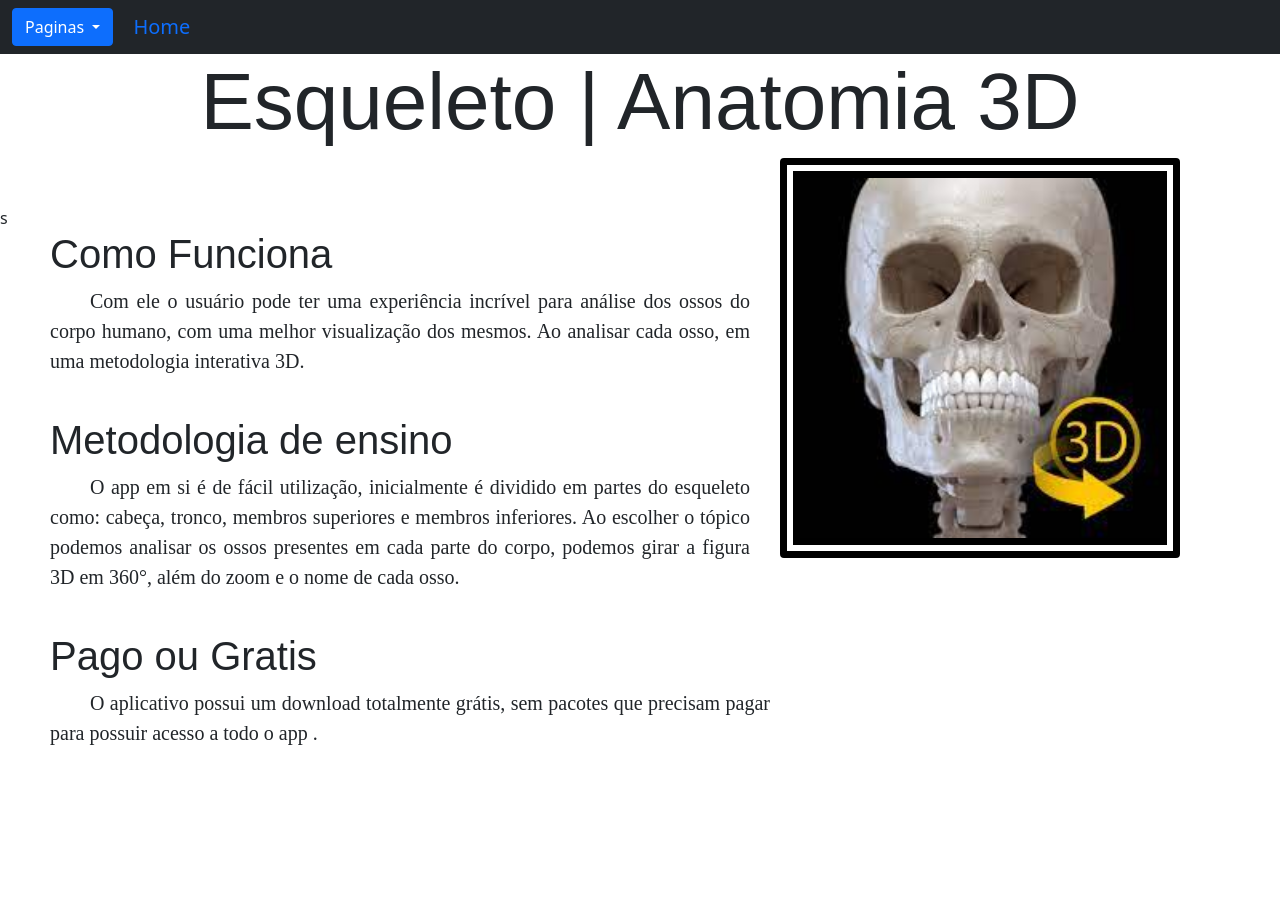
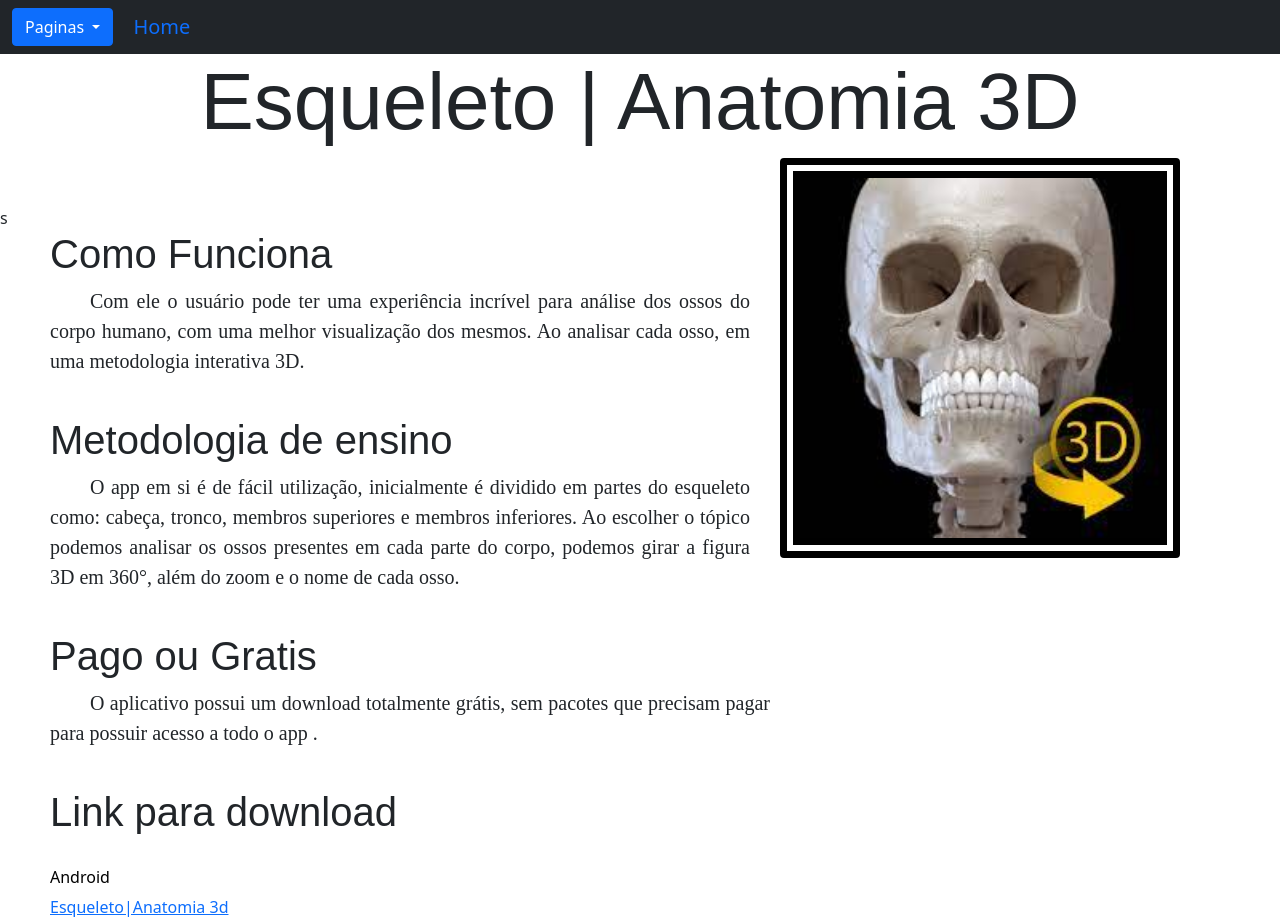
Before and after one commit to ProjetoAnatomia/ProjetoAnatomia.github.io, a plain HTML site: page paginas/esqueleto.html in a window 1280 px wide. Before the commit the page ends 800 px from the top, so only its background shows below. Drawn offline with Linux system fonts and the light colour scheme.

Commit message:
Finalizando

```diff
--- a/css/a.css
+++ b/css/a.css
@@ -38,3 +38,8 @@ img{
     border: double black 20px;
     margin-left: 30px;
 }
+.baixar{
+    margin-left: 50px;
+    margin-right: 900px;
+    color: black;
+}
--- a/paginas/esqueleto.html
+++ b/paginas/esqueleto.html
@@ -45,6 +45,12 @@
     <br>
     <h2>Pago ou Gratis</h2>
     <p>O aplicativo possui um download totalmente grátis, sem pacotes que precisam pagar para possuir acesso a todo o app .</p>
+    <br>
+    <h2>Link para download</h2>
+    <div class="baixar">
+      <br><h6>Android</h6>
+      <a href="https://play.google.com/store/apps/details?id=com.catfishanimationstudio.SkeletalSystemPreview">Esqueleto|Anatomia 3d</a>
+    </div>
     <script src="../js/dist/dropdown.js"></script>
     <script src="../js/src/dropdown.js"></script>
     <script src="../js/bootstrap.bundle.js"></script>
```
Also changed, not shown: paginas/atlas.html (+6 -0 lines), paginas/digital.html (+6 -1 lines), paginas/learning.html (+6 -0 lines).
